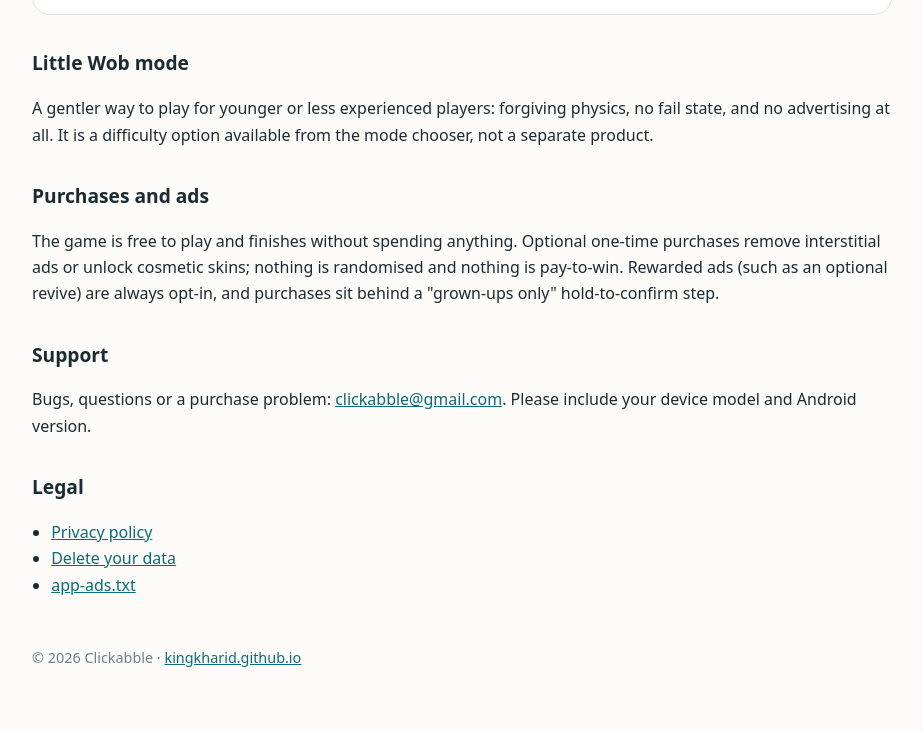
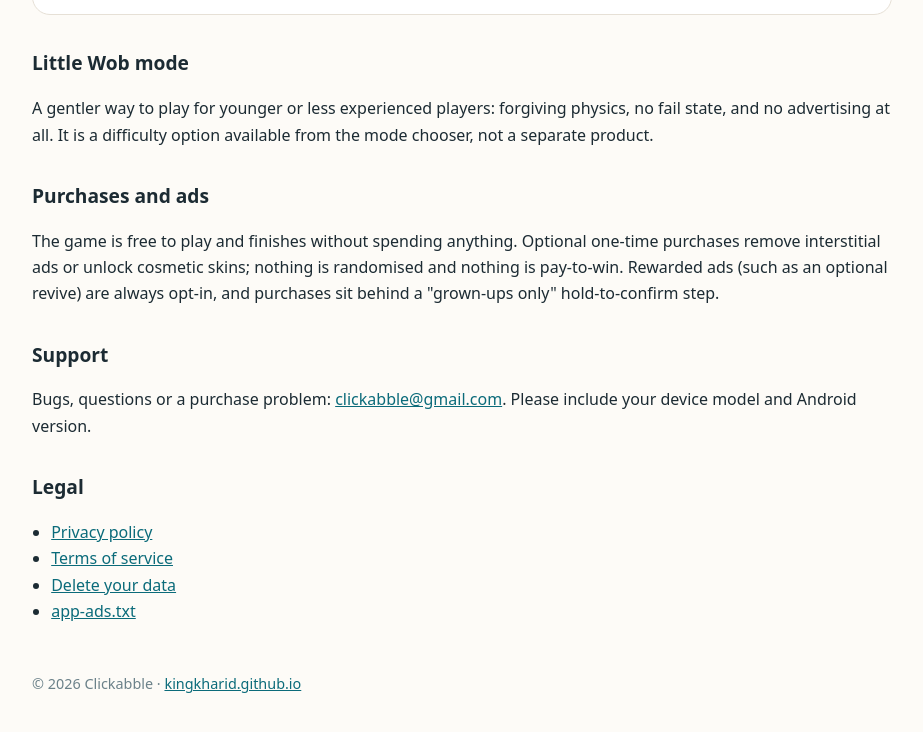
Before and after one commit to KingKharid/kingkharid.github.io, a plain HTML site: page wobblerun/index.html in a window 1280 px wide. Shown: the part 1168-1900 px from the top of the page, without its empty margins (178-1101 px from the left). Drawn offline with Linux system fonts and the light colour scheme.

Commit message:
Link terms of service from the game page

```diff
--- a/wobblerun/index.html
+++ b/wobblerun/index.html
@@ -63,6 +63,7 @@ device model and Android version.</p>
 <h2>Legal</h2>
 <ul>
   <li><a href="privacy.html">Privacy policy</a></li>
+  <li><a href="terms.html">Terms of service</a></li>
   <li><a href="delete-data.html">Delete your data</a></li>
   <li><a href="../app-ads.txt">app-ads.txt</a></li>
 </ul>
```
